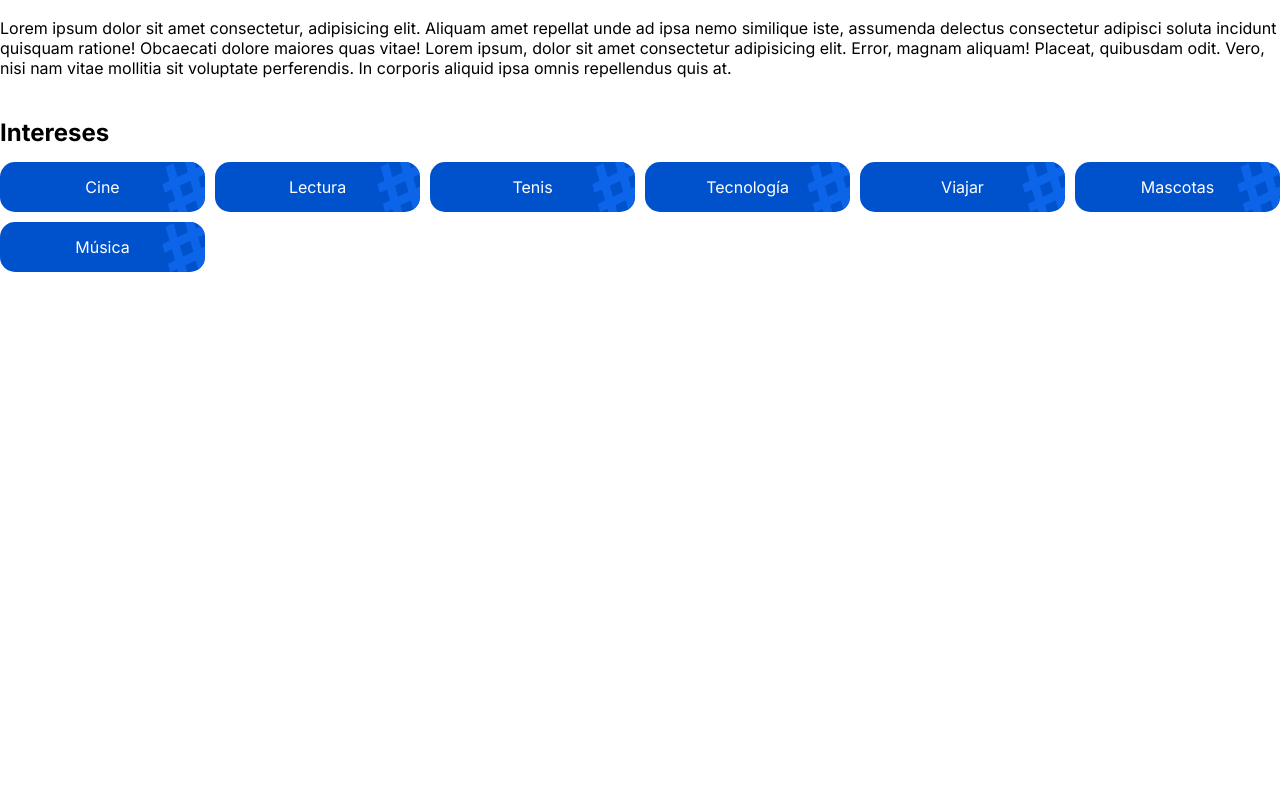
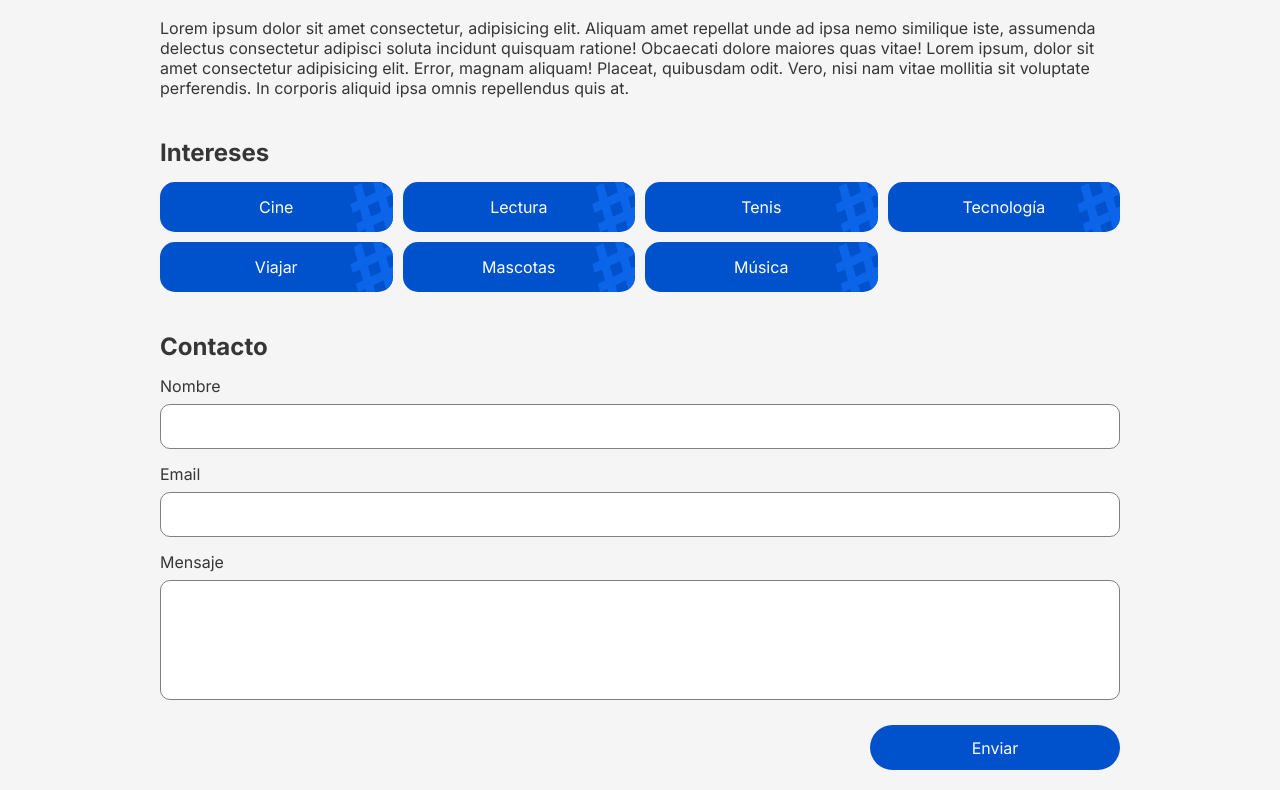
Before and after one commit to mapszk/frontend-challenge, a Next.js app: page / in a window 1280 px wide. Shown: the part 336-1126 px from the top of the page. Before the commit the page ends 800 px from the top, so only its background shows below. Built offline with nearby package versions, Linux system fonts and the light colour scheme.

Commit message:
Created contact form

```diff
--- /dev/null
+++ b/app/api/send/route.ts
@@ -0,0 +1,24 @@
+import EmailTemplate from "@/utils/email-template";
+import { Resend } from "resend";
+
+const resend = new Resend(process.env.RESEND_API_KEY);
+
+export async function POST(request: Request) {
+  try {
+    const { name, email, message } = await request.json();
+    const { data, error } = await resend.emails.send({
+      from: `Martin Pilaszek - Frontend challenge <contact@pzk.com.ar>`,
+      to: [email],
+      subject: "Front-end challenge",
+      react: EmailTemplate({ name, email, message }),
+    });
+
+    if (error) {
+      return Response.json({ error }, { status: 500 });
+    }
+
+    return Response.json(data);
+  } catch (error) {
+    return Response.json({ error }, { status: 500 });
+  }
+}
--- a/app/globals.css
+++ b/app/globals.css
@@ -4,6 +4,19 @@
   margin: 0;
 }
 
+body {
+  background-color: #f5f5f5;
+  color: #363636;
+}
+
+main {
+  width: 90%;
+  max-width: 960px;
+  margin: 0 auto;
+  display: flex;
+  flex-direction: column;
+}
+
 a {
   color: inherit;
   text-decoration: none;
--- a/app/page.tsx
+++ b/app/page.tsx
@@ -2,10 +2,12 @@ import About from "@/components/About";
 import ContactForm from "@/components/ContactForm";
 import Header from "@/components/Header";
 import Interests from "@/components/Interests";
+import { Toaster } from "react-hot-toast";
 
 export default function Home() {
   return (
     <main>
+      <Toaster position="bottom-center" />
       <Header />
       <About />
       <Interests />
--- a/components/ContactForm/form.module.css
+++ b/components/ContactForm/form.module.css
@@ -0,0 +1,23 @@
+.section {
+  padding: 20px 0;
+}
+.title {
+  margin-bottom: 15px;
+}
+
+.form {
+  display: flex;
+  flex-direction: column;
+  gap: 15px;
+}
+
+.submit {
+  margin-top: 10px;
+}
+
+@media (min-width: 720px) {
+  .submit {
+    width: 250px;
+    margin-left: auto;
+  }
+}
--- a/components/ContactForm/index.tsx
+++ b/components/ContactForm/index.tsx
@@ -1,3 +1,72 @@
+"use client";
+
+import { useState } from "react";
+import Button from "../Button";
+import Input from "../Input";
+import Textarea from "../Textarea";
+import styles from "./form.module.css";
+import toast from "react-hot-toast";
+
 export default function ContactForm() {
-  return <section></section>;
+  const [name, setName] = useState("");
+  const [email, setEmail] = useState("");
+  const [message, setMessage] = useState("");
+  const [loading, setLoading] = useState(false);
+
+  const handleChangeName = (value: string) => setName(value);
+  const handleChangeEmail = (value: string) => setEmail(value);
+  const handleChangeMessage = (value: string) => setMessage(value);
+
+  const submit = async (evt: React.FormEvent) => {
+    evt.preventDefault();
+    if (!name) return toast.error("Debes ingresar un nombre");
+    if (!email) return toast.error("Debes ingresar un email");
+    if (!message) return toast.error("Debes ingresar un mensaje");
+    try {
+      setLoading(true);
+      const res = await fetch("/api/send", {
+        method: "POST",
+        body: JSON.stringify({ name, email, message }),
+        headers: {
+          "Content-Type": "application/json",
+        },
+      });
+      if (!res.ok) throw new Error();
+      toast.success("Email enviado! Revisa tu correo");
+    } catch (err) {
+      toast.error("Ha ocurrido un error");
+    } finally {
+      setLoading(false);
+    }
+  };
+
+  return (
+    <section className={styles.section}>
+      <h1 className={styles.title}>Contacto</h1>
+      <form onSubmit={submit} className={styles.form}>
+        <Input
+          onChange={handleChangeName}
+          name="name"
+          value={name}
+          label="Nombre"
+        />
+        <Input
+          onChange={handleChangeEmail}
+          name="email"
+          type="email"
+          value={email}
+          label="Email"
+        />
+        <Textarea
+          onChange={handleChangeMessage}
+          name="message"
+          value={message}
+          label="Mensaje"
+        />
+        <Button disabled={loading} type="submit" className={styles.submit}>
+          Enviar
+        </Button>
+      </form>
+    </section>
+  );
 }
--- /dev/null
+++ b/utils/email-template.tsx
@@ -0,0 +1,19 @@
+interface EmailTemplateProps {
+  name: string;
+  email: string;
+  message: string;
+}
+
+export default function EmailTemplate({
+  name,
+  email,
+  message,
+}: EmailTemplateProps) {
+  return (
+    <div>
+      <h4>From: {name}</h4>
+      <h4>Email: {email}</h4>
+      <p>{message}</p>
+    </div>
+  );
+}
```
Also changed, not shown: package.json (+5 -3 lines), 1 other file (tests, documents, lock files or other folders).
